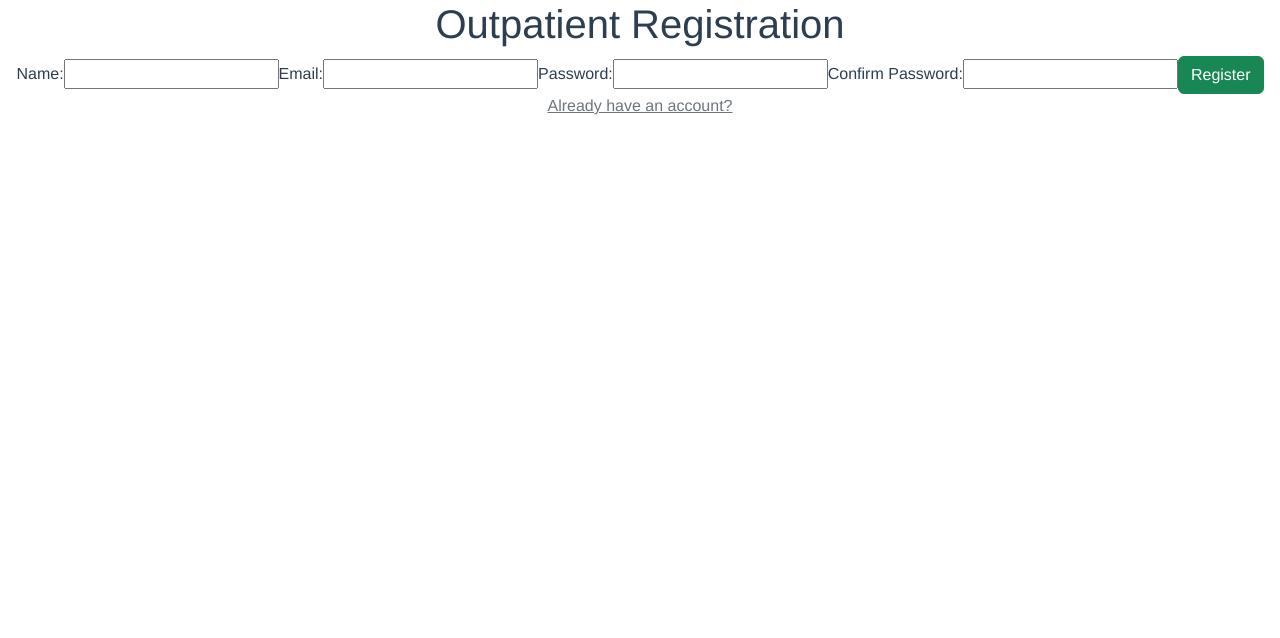
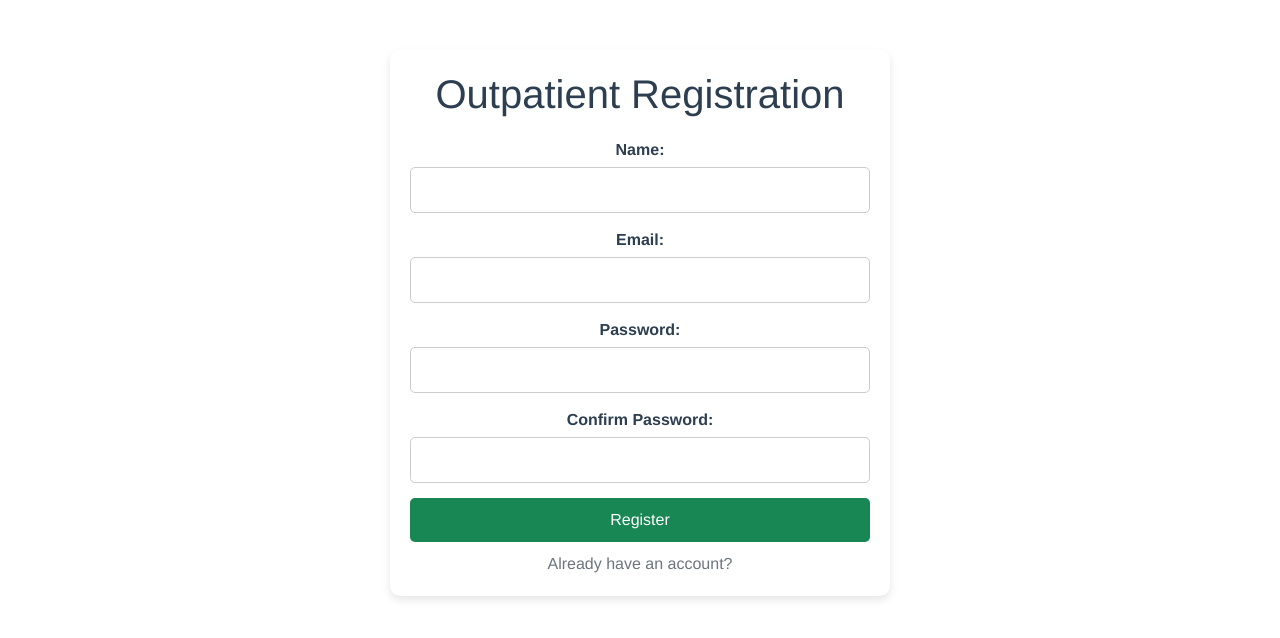
Before and after one commit to CharleeDolor/app-hospital-ms, a Vue app: page /register in a window 1280 px wide. Shown: the top 638 px of the page. Built offline with nearby package versions, Linux system fonts and the light colour scheme.

Commit message:
Updating UI

```diff
--- a/src/components/LoginPage.vue
+++ b/src/components/LoginPage.vue
@@ -1,12 +1,14 @@
 <template>
-    <h1>Hospital Managment System</h1>
+    <div class="login-container">
+      <h1>Hospital Management System</h1>
 
-    <form @submit.prevent="login">
-        <input type="email" name="email" id="email" v-model="email" placeholder="Email">
-        <input type="password" name="password" v-model="password" placeholder="Password" id="password">
+      <form @submit.prevent="login" class="login-form">
+        <input type="email" name="email" id="email" v-model="email" placeholder="Email" class="form-input">
+        <input type="password" name="password" v-model="password" placeholder="Password" id="password" class="form-input">
         <button type="submit" class="btn btn-success">Login</button>
         <a href="/register" class="link-secondary">Don't have an account?</a>
       </form>
+    </div>
   </template>
 
   <script>
@@ -44,7 +46,53 @@ export default {
           console.log(error);
         }
       },
-
     }
   }
   </script>
+
+  <style scoped>
+  .login-container {
+    max-width: 400px;
+    margin: 50px auto;
+    padding: 20px;
+    box-shadow: 0 4px 8px rgba(0, 0, 0, 0.1);
+    border-radius: 10px;
+    background-color: #fff;
+  }
+
+  h1 {
+    text-align: center;
+    margin-bottom: 20px;
+  }
+
+  .login-form {
+    display: flex;
+    flex-direction: column;
+  }
+
+  .form-input {
+    margin-bottom: 15px;
+    padding: 10px;
+    border: 1px solid #ccc;
+    border-radius: 5px;
+  }
+
+  .btn {
+    padding: 10px;
+    border: none;
+    border-radius: 5px;
+    cursor: pointer;
+  }
+
+  .link-secondary {
+    margin-top: 10px;
+    text-align: center;
+    display: block;
+    color: #007bff;
+    text-decoration: none;
+  }
+
+  .link-secondary:hover {
+    text-decoration: underline;
+  }
+  </style>
--- a/src/components/RegisterPatient.vue
+++ b/src/components/RegisterPatient.vue
@@ -1,21 +1,23 @@
 <template>
+    <div class="registration-container">
       <h1>Outpatient Registration</h1>
-    <form @submit.prevent="createAccount">
+      <form @submit.prevent="createAccount" class="registration-form">
         <label for="name">Name:</label>
-        <input type="text" name="name" id="name" v-model="name">
+        <input type="text" name="name" id="name" v-model="name" class="form-input">
 
         <label for="email">Email:</label>
-        <input type="email" name="email" id="email" v-model="email">
+        <input type="email" name="email" id="email" v-model="email" class="form-input">
 
         <label for="password">Password:</label>
-        <input type="password" name="password" id="password" v-model="password">
+        <input type="password" name="password" id="password" v-model="password" class="form-input">
 
         <label for="password_confirmation">Confirm Password:</label>
-        <input type="password" name="password_confirmation" id="password_confirmation" v-model="password_confirmation">
+        <input type="password" name="password_confirmation" id="password_confirmation" v-model="password_confirmation" class="form-input">
 
         <button type="submit" class="btn btn-success">Register</button>
         <a href="/" class="link-secondary">Already have an account?</a>
       </form>
+    </div>
   </template>
 
   <script>
@@ -48,3 +50,55 @@ export default {
     }
   }
   </script>
+
+  <style scoped>
+  .registration-container {
+    max-width: 500px;
+    margin: 50px auto;
+    padding: 20px;
+    box-shadow: 0 4px 8px rgba(0, 0, 0, 0.1);
+    border-radius: 10px;
+    background-color: #fff;
+  }
+
+  h1 {
+    text-align: center;
+    margin-bottom: 20px;
+  }
+
+  .registration-form {
+    display: flex;
+    flex-direction: column;
+  }
+
+  label {
+    margin-bottom: 5px;
+    font-weight: bold;
+  }
+
+  .form-input {
+    margin-bottom: 15px;
+    padding: 10px;
+    border: 1px solid #ccc;
+    border-radius: 5px;
+  }
+
+  .btn {
+    padding: 10px;
+    border: none;
+    border-radius: 5px;
+    cursor: pointer;
+  }
+
+  .link-secondary {
+    margin-top: 10px;
+    text-align: center;
+    display: block;
+    color: #007bff;
+    text-decoration: none;
+  }
+
+  .link-secondary:hover {
+    text-decoration: underline;
+  }
+  </style>
```
Lines whose indentation alone changed are shown as unchanged.
